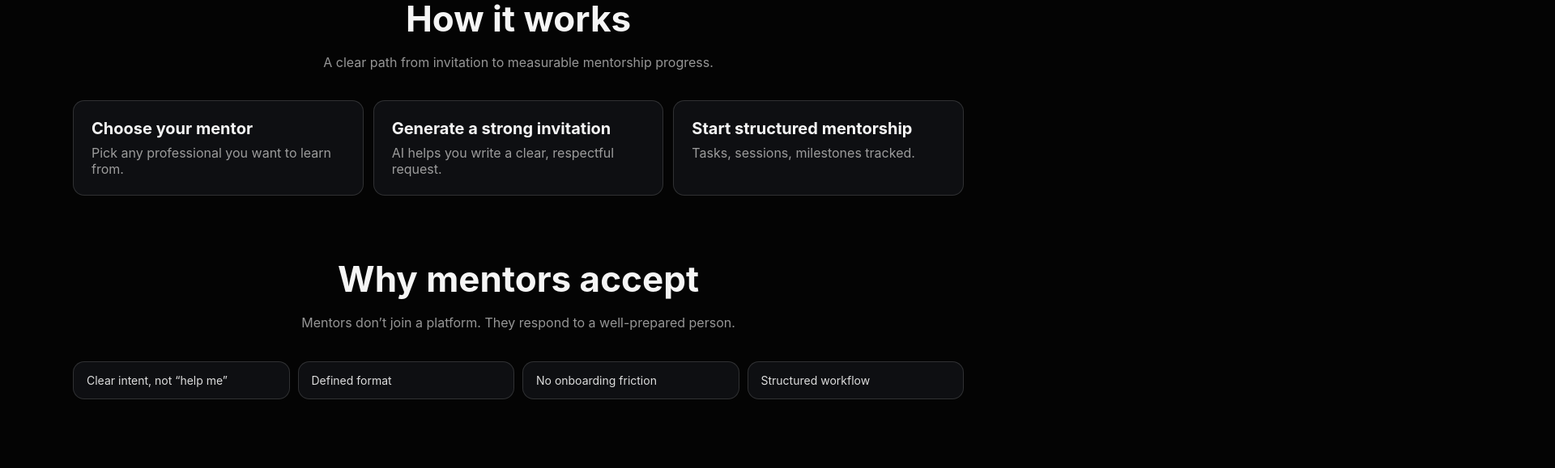
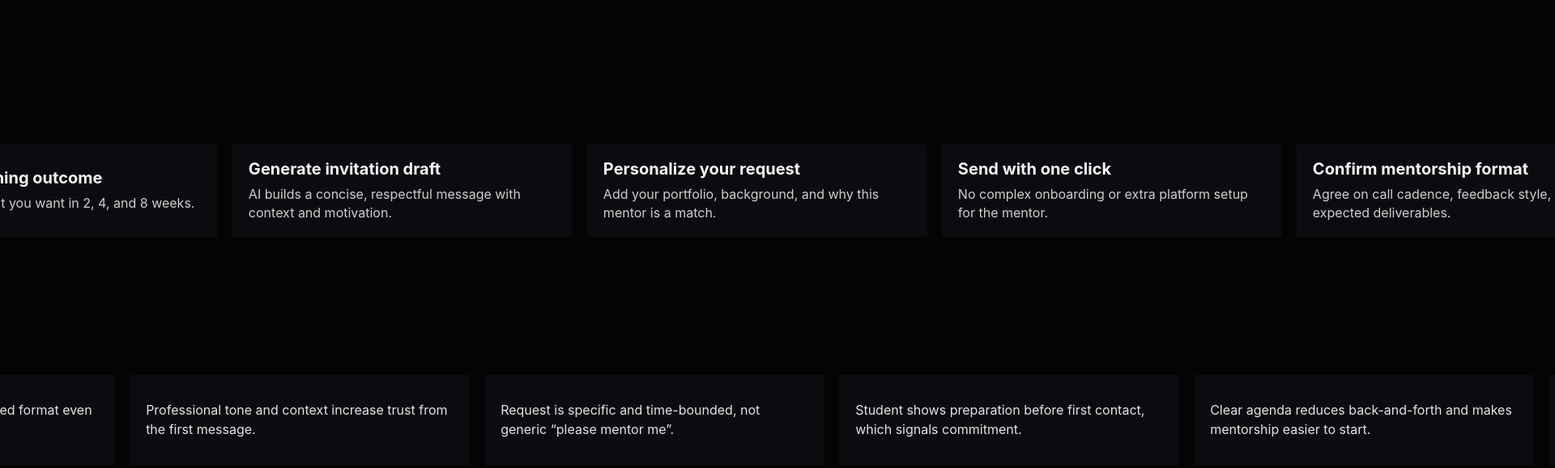
Before and after one commit to EnergyDead/UstozLink, a React (Vite) app: page / in a window 1280 px wide. Shown: the part 880-1459 px from the top of the page at 81% size, 1920 px wide, since content can reach past the window. Built offline with nearby package versions, Linux system fonts and the light colour scheme.

Commit message:
Create full-screen marquee sections for mentorship blocks

```diff
--- a/src/App.css
+++ b/src/App.css
@@ -115,6 +115,62 @@ h2 { margin: 0; text-align: center; font-size: clamp(28px, 4vw, 44px); }
 .footer { margin-top: 62px; padding: 24px 0; border-top: 1px solid rgba(255,255,255,.1); display: flex; justify-content: space-between; align-items: center; }
 .footer-links { display: flex; gap: 18px; }
 
+
+.marquee-page {
+  min-height: 100vh;
+  padding: 72px 0;
+  display: grid;
+  align-content: center;
+  gap: 56px;
+}
+
+.marquee-group h2,
+.marquee-group .section-sub {
+  width: min(1100px, 92vw);
+  margin-left: auto;
+  margin-right: auto;
+}
+
+.marquee-track-wrap {
+  margin-top: 20px;
+  width: 100%;
+  overflow: hidden;
+}
+
+.marquee-track {
+  display: flex;
+  gap: 18px;
+  width: max-content;
+  animation: ticker-left 46s linear infinite;
+}
+
+.marquee-track.reverse { animation-name: ticker-right; }
+
+.ticker-item {
+  width: min(420px, 78vw);
+  min-height: 112px;
+  background: #0a0c10;
+  border: none;
+  border-radius: 0;
+  padding: 18px 20px;
+  display: grid;
+  align-content: center;
+}
+
+.ticker-item h3 { margin: 0 0 8px; font-size: 20px; }
+.ticker-item p { margin: 0; color: #cfcfcf; line-height: 1.45; }
+.ticker-item.mini p { color: #e4e4e4; }
+
+@keyframes ticker-left {
+  from { transform: translateX(0); }
+  to { transform: translateX(-50%); }
+}
+
+@keyframes ticker-right {
+  from { transform: translateX(-50%); }
+  to { transform: translateX(0); }
+}
+
 @media (max-width: 920px) {
   .grid.three, .grid.four, .split { grid-template-columns: 1fr 1fr; }
 }
--- a/src/App.jsx
+++ b/src/App.jsx
@@ -3,23 +3,57 @@ import './App.css';
 const howItWorks = [
   {
     title: 'Choose your mentor',
-    text: 'Pick any professional you want to learn from.',
+    text: 'Find a specialist whose real-world experience matches your goal.',
   },
   {
-    title: 'Generate a strong invitation',
-    text: 'AI helps you write a clear, respectful request.',
+    title: 'Set your learning outcome',
+    text: 'Define what result you want in 2, 4, and 8 weeks.',
   },
   {
-    title: 'Start structured mentorship',
-    text: 'Tasks, sessions, milestones tracked.',
+    title: 'Generate invitation draft',
+    text: 'AI builds a concise, respectful message with context and motivation.',
+  },
+  {
+    title: 'Personalize your request',
+    text: 'Add your portfolio, background, and why this mentor is a match.',
+  },
+  {
+    title: 'Send with one click',
+    text: 'No complex onboarding or extra platform setup for the mentor.',
+  },
+  {
+    title: 'Confirm mentorship format',
+    text: 'Agree on call cadence, feedback style, and expected deliverables.',
+  },
+  {
+    title: 'Break goal into milestones',
+    text: 'Turn a big objective into measurable weekly progress checkpoints.',
+  },
+  {
+    title: 'Track tasks in ledger',
+    text: 'Capture completed work, feedback, and iteration history automatically.',
+  },
+  {
+    title: 'Reflect and adjust',
+    text: 'After each session, update priorities and next action plan.',
+  },
+  {
+    title: 'Export proof of growth',
+    text: 'Package outcomes for university, internship, or employer review.',
   },
 ];
 
 const mentorReasons = [
-  'Clear intent, not “help me”',
-  'Defined format',
-  'No onboarding friction',
-  'Structured workflow',
+  'Request is specific and time-bounded, not generic “please mentor me”.',
+  'Student shows preparation before first contact, which signals commitment.',
+  'Clear agenda reduces back-and-forth and makes mentorship easier to start.',
+  'No long registration process for mentors — quick response path.',
+  'Defined milestones help mentors give targeted, high-impact advice.',
+  'Progress tracking means mentors see results, not promises.',
+  'Built-in reflection improves session quality week by week.',
+  'Artifacts and deliverables make feedback concrete and actionable.',
+  'Mentors can contribute in structured format even with limited time.',
+  'Professional tone and context increase trust from the first message.',
 ];
 
 const whatYouGet = ['Real mentorship', 'Structured progress', 'Continuous feedback', 'Portfolio outputs'];
@@ -52,6 +86,27 @@ function Header() {
   );
 }
 
+function MarqueeRow({ items, reverse = false, variant = 'card' }) {
+  return (
+    <div className="marquee-track-wrap" aria-hidden="true">
+      <div className={`marquee-track ${reverse ? 'reverse' : ''}`}>
+        {[...items, ...items].map((item, index) => (
+          <article className={`ticker-item ${variant}`} key={`${item.title ?? item}-${index}`}>
+            {typeof item === 'string' ? (
+              <p>{item}</p>
+            ) : (
+              <>
+                <h3>{item.title}</h3>
+                <p>{item.text}</p>
+              </>
+            )}
+          </article>
+        ))}
+      </div>
+    </div>
+  );
+}
+
 function App() {
   return (
     <div className="site">
@@ -70,23 +125,17 @@ function App() {
         </div>
       </section>
 
-      <section className="section wrap">
+      <section className="marquee-page">
+        <div className="marquee-group">
           <h2>How it works</h2>
           <p className="section-sub">A clear path from invitation to measurable mentorship progress.</p>
-        <div className="grid three">
-          {howItWorks.map((item) => (
-            <article className="card" key={item.title}><h3>{item.title}</h3><p>{item.text}</p></article>
-          ))}
+          <MarqueeRow items={howItWorks} variant="card" />
         </div>
-      </section>
 
-      <section className="section wrap">
+        <div className="marquee-group">
           <h2>Why mentors accept</h2>
           <p className="section-sub emphasis">Mentors don’t join a platform. They respond to a well-prepared person.</p>
-        <div className="grid four compact-cards">
-          {mentorReasons.map((reason) => (
-            <article className="mini-card" key={reason}>{reason}</article>
-          ))}
+          <MarqueeRow items={mentorReasons} reverse variant="mini" />
         </div>
       </section>
 
```
Lines whose indentation alone changed are shown as unchanged.
